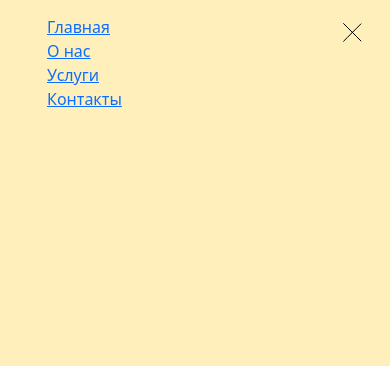
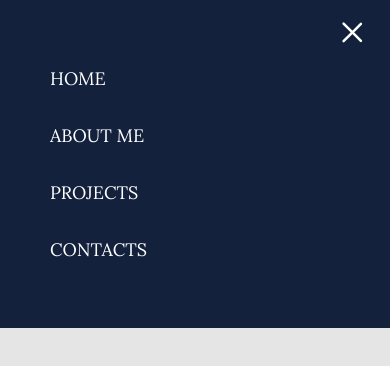
Before and after one commit to annayemsen/portfolio, a plain HTML site: page index.html in a window 390 px wide. Both pictures are taken after a click on the icon 350 px from the left and 30 px from the top of the page. Drawn offline with nearby package versions, Linux system fonts and the light colour scheme.

Commit message:
added responsive navbar

```diff
--- a/index.html
+++ b/index.html
@@ -4,7 +4,6 @@
     <meta charset="UTF-8" />
     <meta name="viewport" content="width=device-width, initial-scale=1.0" />
     <title>Anna Stepanenko</title>
-    <link rel="stylesheet" href="styles.css" />
     <link rel="preconnect" href="https://fonts.googleapis.com" />
     <link rel="preconnect" href="https://fonts.gstatic.com" crossorigin />
     <link
@@ -17,14 +16,11 @@
       integrity="sha384-4bw+/aepP/YC94hEpVNVgiZdgIC5+VKNBQNGCHeKRQN+PtmoHDEXuppvnDJzQIu9"
       crossorigin="anonymous"
     />
-    <script
-      src="https://kit.fontawesome.com/1ea4b633ed.js"
-      crossorigin="anonymous"
-    ></script>
+    <link rel="stylesheet" href="styles.css" />
   </head>
   <body>
     <header>
-      <div class="menu-btn">
+      <div>
         <svg viewBox="0 0 800 600" class="menu-icon">
           <path
             d="M300,220 C300,220 520,220 540,220 C740,220 640,540 520,420 C440,340 300,200 300,200"
@@ -40,16 +36,13 @@
           />
         </svg>
       </div>
-      <div class="navigation">
-        <nav>
-          <ul>
-            <li><a href="#">Главная</a></li>
-            <li><a href="#">О нас</a></li>
-            <li><a href="#">Услуги</a></li>
-            <li><a href="#">Контакты</a></li>
-          </ul>
-        </nav>
-      </div>
+      <a href="#" class="logo">Anna Stepanenko</a>
+      <nav class="navigation">
+        <a class="nav__link" href="index.html">HOME</a>
+        <a class="nav__link" href="about.html">ABOUT ME</a>
+        <a class="nav__link" href="projects.html">PROJECTS</a>
+        <a class="nav__link" href="about.html#contacts">CONTACTS</a>
+      </nav>
     </header>
 
     <script src="script.js"></script>
--- a/script.js
+++ b/script.js
@@ -1,7 +1,6 @@
 const menu = document.querySelector("svg");
 menu.addEventListener("click", morph);
 const nav = document.querySelector(".navigation");
-
 function morph() {
   menu.classList.toggle("open");
   nav.classList.toggle("active");
--- a/styles.css
+++ b/styles.css
@@ -1,4 +1,69 @@
+/* header {
+  display: flex;
+  justify-content: flex-end;
+} */
+:root {
+  --primary-font: "DM Serif Display", serif;
+  --main-font: "Lora", serif;
+  --main-color: rgb(20, 33, 61);
+  --light-color: #e5e5e5;
+  --accent-color: rgb(117, 161, 162);
+}
+body {
+  font-family: var(--main-font);
+  background-color: var(--light-color);
+}
+header {
+  position: fixed;
+  background-color: rgba(229, 229, 229, 0.3);
+  width: 100%;
+  top: 0;
+  right: 0;
+  left: 0;
+  display: flex;
+  align-items: center;
+  z-index: 10;
+}
+.logo {
+  padding: 15px;
+  text-decoration: none;
+  background-color: var(--main-color);
+  font-family: var(--main-font);
+  color: white;
+  font-size: 20px;
+}
+.navigation {
+  display: flex;
+  padding-left: 15px;
+}
+.nav__link {
+  text-decoration: none;
+  color: var(--main-color);
+  margin: 0 15px;
+  position: relative;
+  font-size: 18px;
+}
+
+.nav__link:before {
+  content: "";
+  display: block;
+  position: absolute;
+  left: 0;
+  width: 0;
+  height: 2px;
+  background-color: var(--accent-color);
+  transition: width 0.3s ease-out;
+}
+.nav__link:hover:before,
+.nav__link:focus:before {
+  width: 100%;
+}
 svg {
+  display: none;
+}
+@media screen and (max-width: 700px) {
+  svg {
+    display: block;
     cursor: pointer;
     position: fixed;
     top: 0;
@@ -8,15 +73,12 @@ svg {
   }
 
   svg path {
-  stroke-width: 10;
+    stroke-width: 25;
     stroke-linecap: round;
     stroke: black;
     fill: none;
     transition: all 0.5s ease-in-out;
   }
-
-/* In menu form */
-
   .top_bar,
   .bottom_bar {
     stroke-dasharray: 240px 910px;
@@ -27,7 +89,9 @@ svg path {
   }
 
   /* In cross form */
-
+  .open path {
+    stroke: white;
+  }
   .open .top_bar,
   .open .bottom_bar {
     stroke-dashoffset: -650px;
@@ -37,26 +101,27 @@ svg path {
     stroke-dasharray: 0px 220px;
     stroke-dashoffset: -120px;
   }
-header {
-  display: flex;
-  justify-content: flex-end;
-}
   .navigation {
     position: fixed;
     top: 0;
     left: 0;
     width: 100%;
-  height: 100%;
-  padding: 15px;
-  background: #ffefba;
+    height: auto;
+    padding: 50px;
+    background: var(--main-color);
     transform: translateY(-100%);
     transition: transform 0.5s;
+    flex-direction: column;
+  }
+  .nav__link {
+    color: white;
+    margin: 15px 0;
+  }
+  .nav__link:before {
+    display: none;
   }
 
   .navigation.active {
-  transform: translateX(0);
+    transform: translateY(0);
   }
-
-.navigation li {
-  list-style-type: none;
 }
```
Lines whose indentation alone changed are shown as unchanged.
